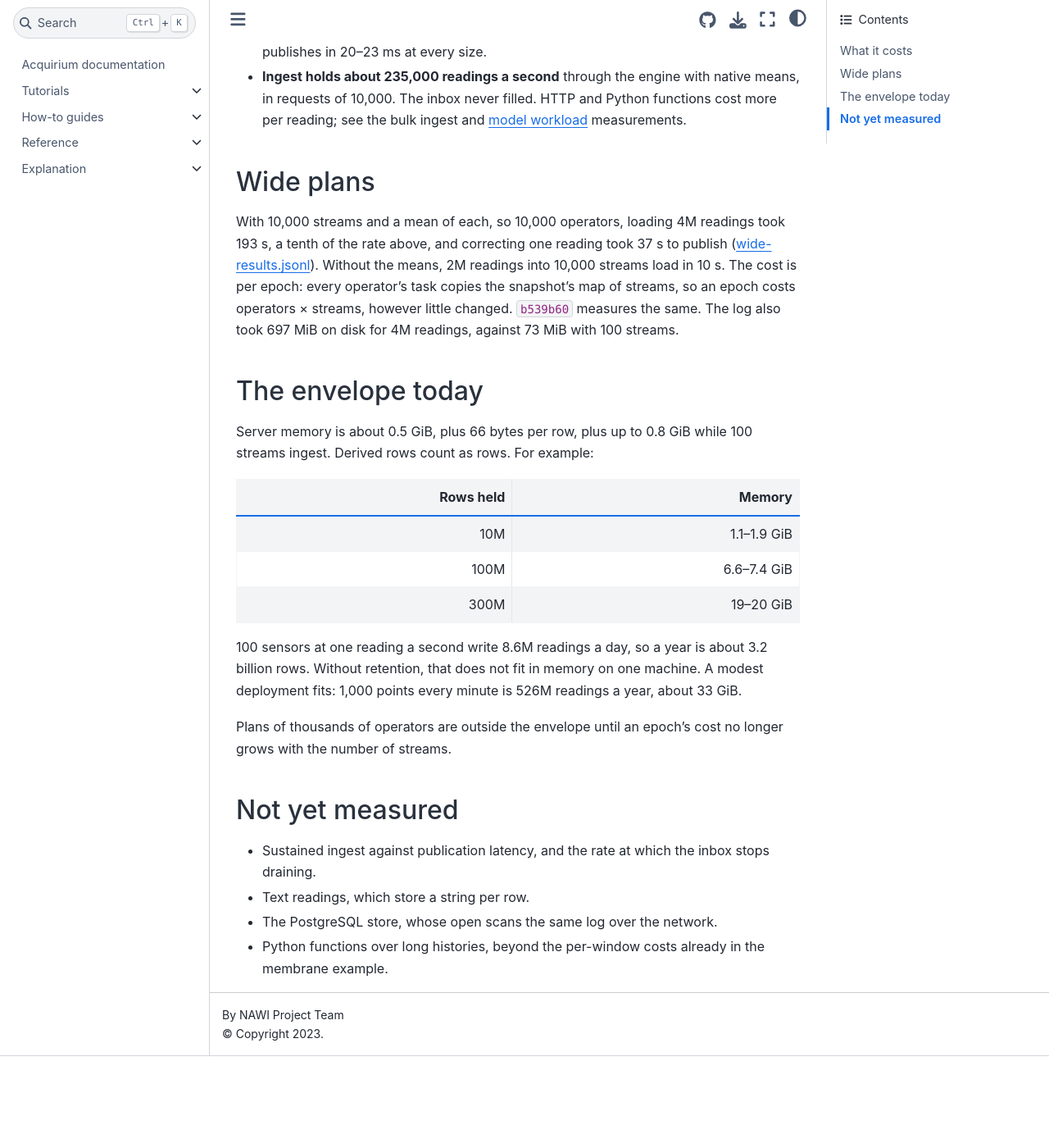
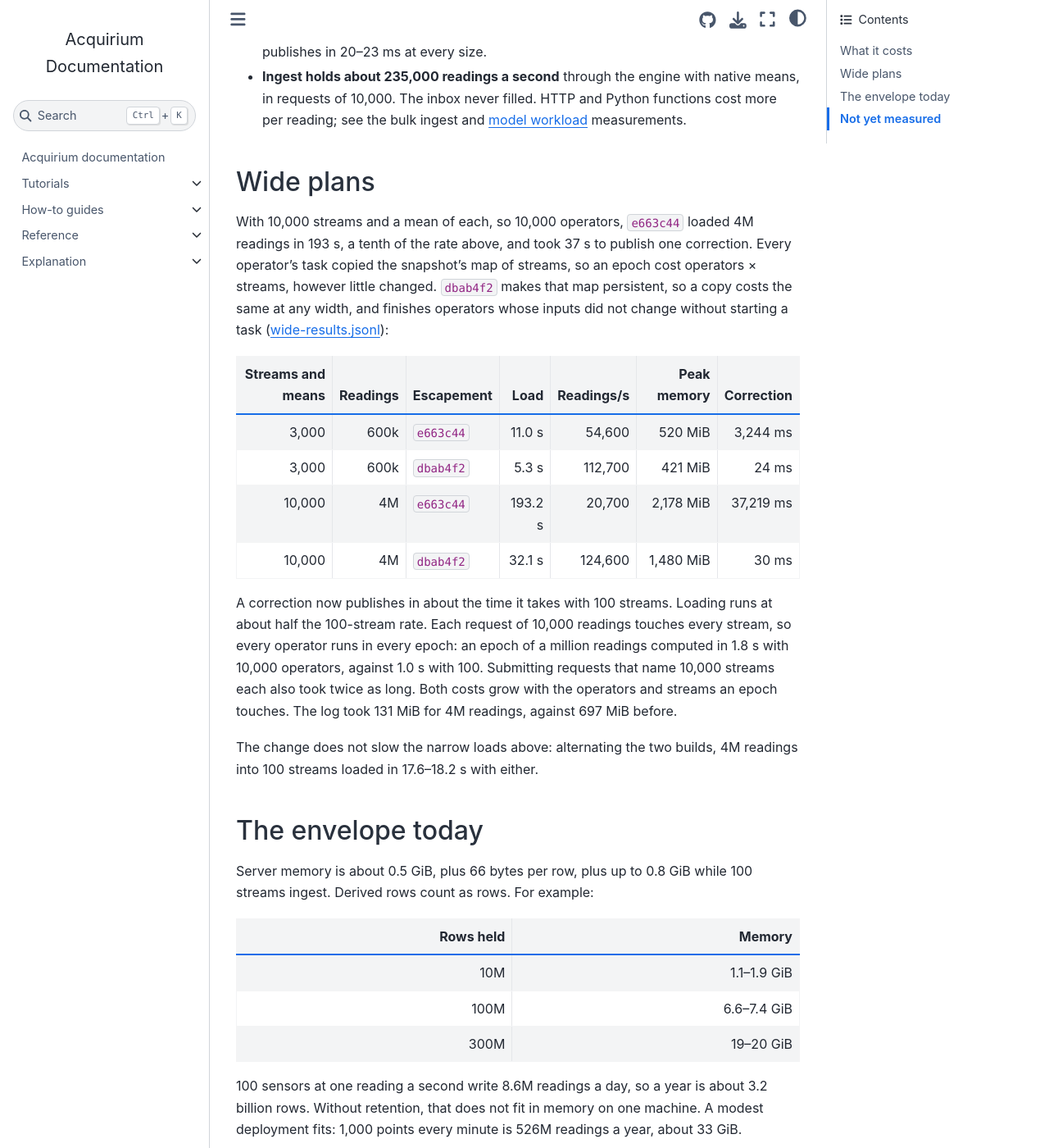
Before and after one commit to DataDrivenCPS/acquirium, a Jupyter Book: the page built from docs/profiling/2026-11-02-history/README.md, in a window 1280 px wide and 1400 px high, scrolled down 1523 px. Shown: the whole window at 82% size. Built offline with Jupyter Book 1.0.4 settings and Sphinx 7.4.7 and the Sphinx Book theme 1.1.4, drawn with Linux system fonts in a browser that asks for light colours; pages that are not in the unit, such as notebooks, are missing from menus; before the commit the page ends 2811 px from its top, so only the background shows below that; some of the changed text lies outside the part shown.

Commit message:
Bump Escapement for plans of thousands of operators
dbab4f2 copies snapshots in constant time and skips operators with no
changed input, so with 10,000 means a correction publishes in 30 ms rather
than 37 s and a 4M-reading load takes 32 s rather than 193. The history
results record both builds.

```diff
--- a/docs/profiling/2026-11-02-history/README.md
+++ b/docs/profiling/2026-11-02-history/README.md
@@ -57,14 +57,31 @@
 
 ## Wide plans
 
-With 10,000 streams and a mean of each, so 10,000 operators, loading 4M
-readings took 193 s, a tenth of the rate above, and correcting one reading
-took 37 s to publish ([wide-results.jsonl](wide-results.jsonl)). Without the
-means, 2M readings into 10,000 streams load in 10 s. The cost is per epoch:
-every operator's task copies the snapshot's map of streams, so an epoch costs
-operators × streams, however little changed. `b539b60` measures the same.
-The log also took 697 MiB on disk for 4M readings, against 73 MiB with 100
-streams.
+With 10,000 streams and a mean of each, so 10,000 operators, `e663c44`
+loaded 4M readings in 193 s, a tenth of the rate above, and took 37 s to
+publish one correction. Every operator's task copied the snapshot's map of
+streams, so an epoch cost operators × streams, however little changed.
+`dbab4f2` makes that map persistent, so a copy costs the same at any
+width, and finishes operators whose inputs did not change without starting a
+task ([wide-results.jsonl](wide-results.jsonl)):
+
+| Streams and means | Readings | Escapement | Load | Readings/s | Peak memory | Correction |
+| ---: | ---: | --- | ---: | ---: | ---: | ---: |
+| 3,000 | 600k | `e663c44` | 11.0 s | 54,600 | 520 MiB | 3,244 ms |
+| 3,000 | 600k | `dbab4f2` | 5.3 s | 112,700 | 421 MiB | 24 ms |
+| 10,000 | 4M | `e663c44` | 193.2 s | 20,700 | 2,178 MiB | 37,219 ms |
+| 10,000 | 4M | `dbab4f2` | 32.1 s | 124,600 | 1,480 MiB | 30 ms |
+
+A correction now publishes in about the time it takes with 100 streams.
+Loading runs at about half the 100-stream rate. Each request of 10,000
+readings touches every stream, so every operator runs in every epoch: an
+epoch of a million readings computed in 1.8 s with 10,000 operators, against
+1.0 s with 100. Submitting requests that name 10,000 streams each also took
+twice as long. Both costs grow with the operators and streams an epoch
+touches. The log took 131 MiB for 4M readings, against 697 MiB before.
+
+The change does not slow the narrow loads above: alternating the two builds,
+4M readings into 100 streams loaded in 17.6–18.2 s with either.
 
 ## The envelope today
 
@@ -82,8 +99,7 @@
 one machine. A modest deployment fits: 1,000 points every minute is 526M
 readings a year, about 33 GiB.
 
-Plans of thousands of operators are outside the envelope until an epoch's
-cost no longer grows with the number of streams.
+Plans of 10,000 operators fit, at about half the ingest rate of narrow ones.
 
 ## Not yet measured
 
--- a/pyproject.toml
+++ b/pyproject.toml
@@ -37,7 +37,7 @@
     # The experiment ledger runs on DuckDB or PostgreSQL.
     "duckdb>=0.10.0",
     "psycopg[binary]>=3.3.1",
-    "escapement-db @ git+ssh://git@github.com/gtfierro/escapement.git@e663c44",
+    "escapement-db @ git+ssh://git@github.com/gtfierro/escapement.git@dbab4f2",
     "typer>=0.12.0",
     "fastembed>=0.4.0",
     "filelock>=3.15",
```
Also changed, not shown: docs/plans/escapement-core.md (+3 -3 lines), 2 other files.
